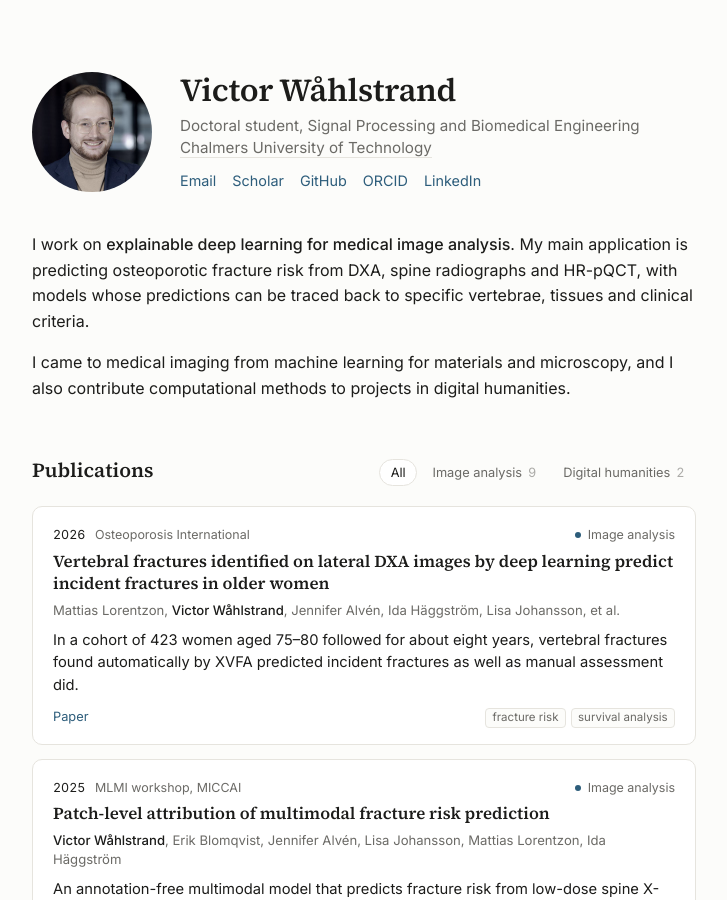
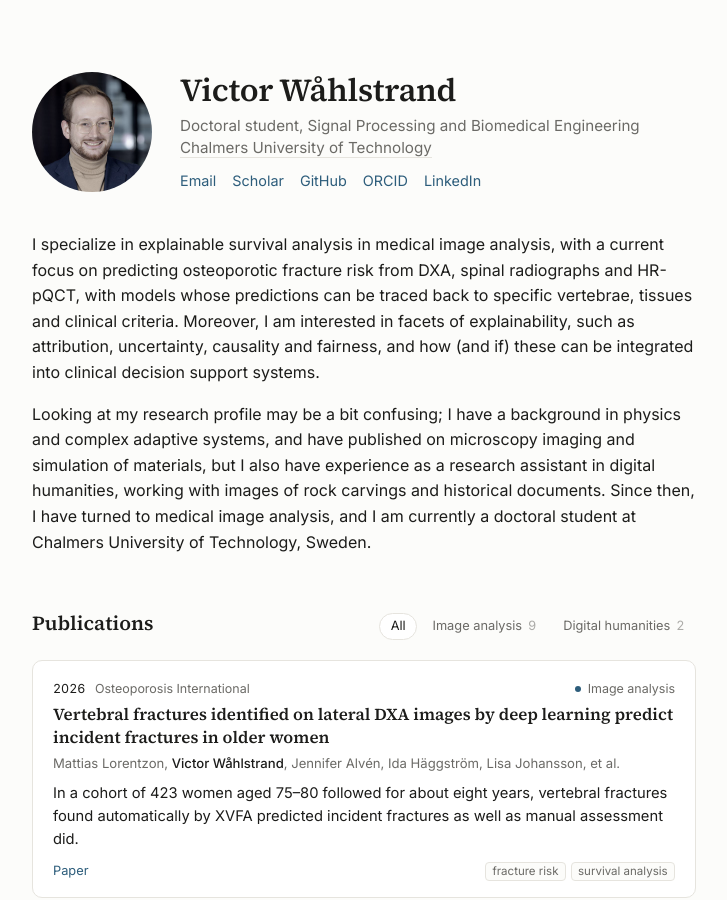
Before and after one commit to waahlstrand/waahlstrand.github.io, a Jekyll site: the page built from index.html, in a window 1280 px wide and 900 px high. Shown: the whole window, without its empty margins (276-1003 px from the left). Built offline with Jekyll 4.4.1, drawn with Linux system fonts in a browser that asks for light colours.

Commit message:
Updated biography

```diff
--- a/index.html
+++ b/index.html
@@ -17,13 +17,23 @@ layout: default
 
 <section class="about">
   <p>
-    I work on <strong>explainable deep learning for medical image analysis</strong>.
-    My main application is predicting osteoporotic fracture risk from DXA, spine radiographs and HR-pQCT,
+    I specialize in explainable survival analysis in medical image analysis, with a current focus on predicting
+    osteoporotic fracture risk from DXA, spinal radiographs and HR-pQCT,
     with models whose predictions can be traced back to specific vertebrae, tissues and clinical criteria.
+
+    Moreover, I am interested in facets of explainability, such as attribution, uncertainty, causality and fairness, and
+    how (and if) these can be integrated into clinical decision support systems.
+
+
   </p>
   <p>
-    I came to medical imaging from machine learning for materials and microscopy,
-    and I also contribute computational methods to projects in digital humanities.
+    Looking at my research profile may be a bit confusing; I have a background in physics and complex adaptive systems,
+    and have published on
+    microscopy imaging and simulation of materials, but I also have experience as a research assistant in digital
+    humanities,
+    working with images of
+    rock carvings and historical documents. Since then, I have turned to medical image analysis, and I am currently a
+    doctoral student at Chalmers University of Technology, Sweden.
   </p>
 </section>
 
@@ -34,7 +44,8 @@ layout: default
       <button type="button" data-cat="all" aria-pressed="true">All</button>
       {%- for c in site.pub_categories %}
       {%- assign n = site.data.publications | where: "category", c[0] | size %}
-      <button type="button" data-cat="{{ c[0] }}" aria-pressed="false">{{ c[1] }} <span class="count">{{ n }}</span></button>
+      <button type="button" data-cat="{{ c[0] }}" aria-pressed="false">{{ c[1] }} <span class="count">{{ n
+          }}</span></button>
       {%- endfor %}
       <button type="button" class="active-tag" hidden aria-label="Clear tag filter"><span></span> ×</button>
     </div>
@@ -42,7 +53,8 @@ layout: default
 
   <ol class="cards">
     {%- for p in site.data.publications %}
-    <li class="card{% if p.image %} has-image{% endif %}" data-cat="{{ p.category }}" data-tags="|{{ p.tags | join: '|' }}|">
+    <li class="card{% if p.image %} has-image{% endif %}" data-cat="{{ p.category }}"
+      data-tags="|{{ p.tags | join: '|' }}|">
       {%- if p.image %}
       <img class="thumb" src="{{ p.image | relative_url }}" alt="{{ p.image_alt | default: '' }}" loading="lazy">
       {%- endif %}
```
Also changed, not shown: other parts of index.html (+2 -1 lines). Lines whose indentation alone changed are shown as unchanged.
